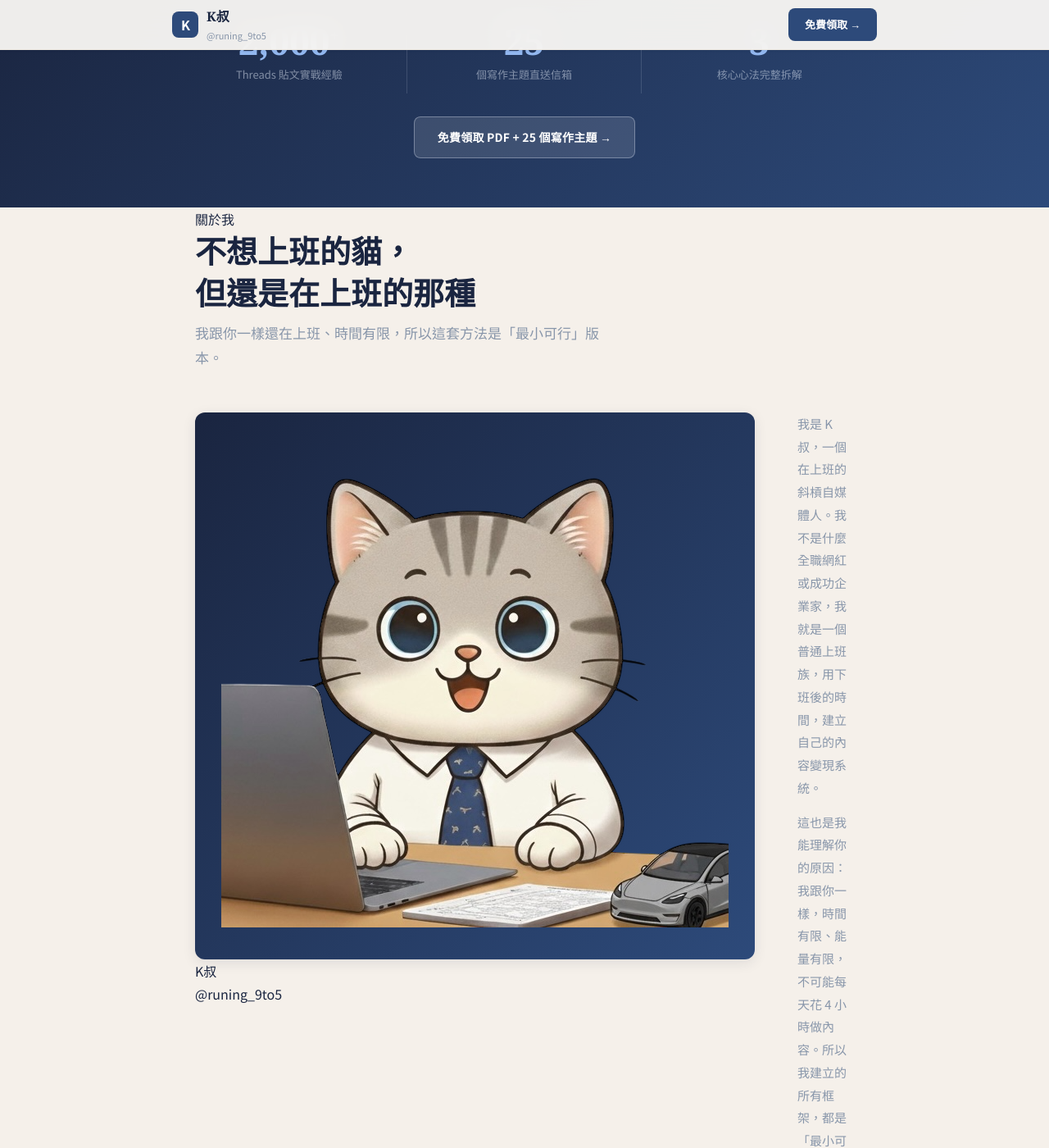
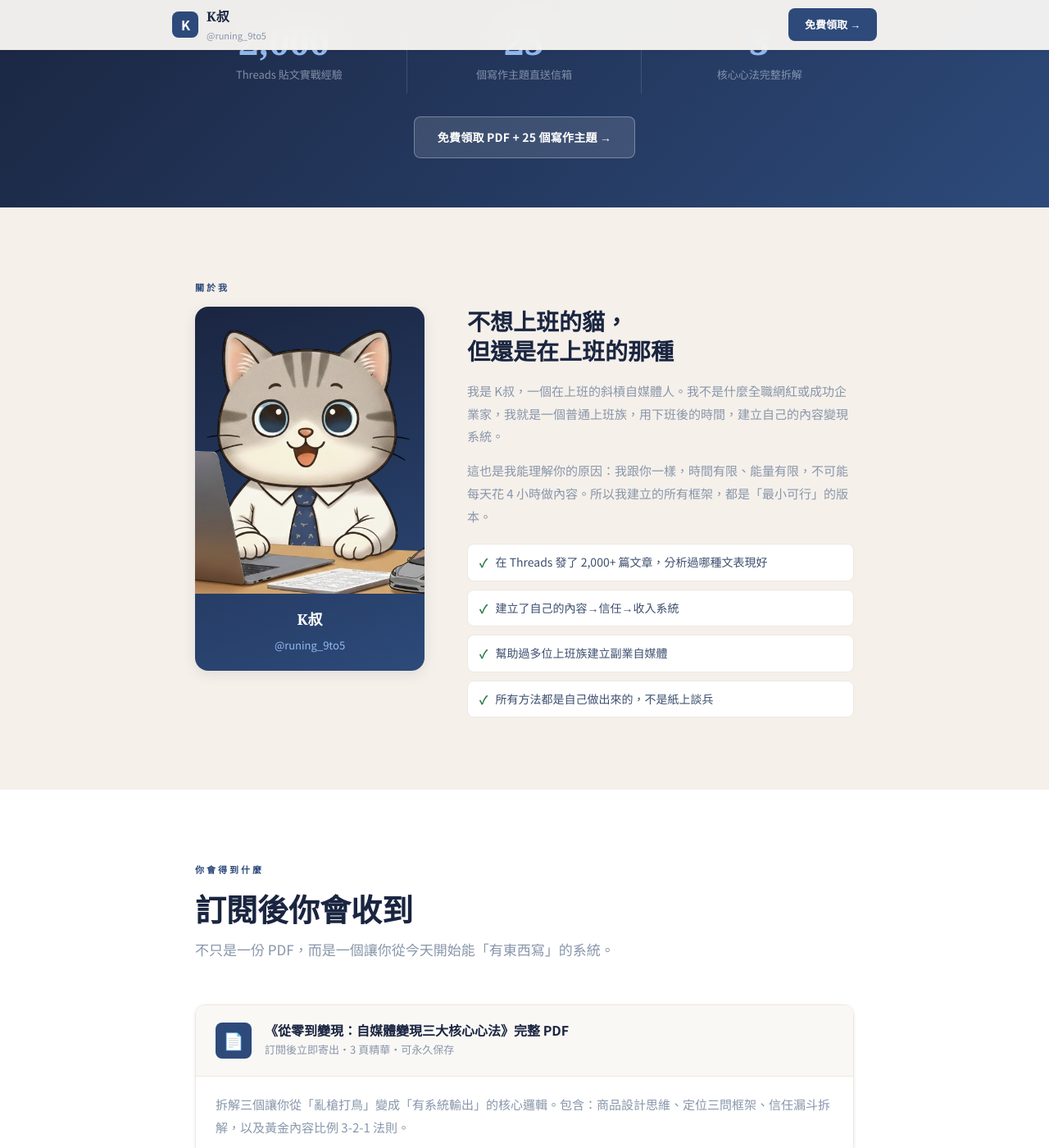
Before and after one commit to KenHAI666/Runing9TO5, a Jekyll site: the page landing-1.html, which Jekyll copies as it is, in a window 1280 px wide and 1400 px high, scrolled down 3140 px. Shown: the whole window at 82% size. Built offline with Jekyll 4.4.1, drawn with Linux system fonts in a browser that asks for light colours; some of the changed text lies outside the part shown.

Commit message:
Update landing-1.html

```diff
--- a/landing-1.html
+++ b/landing-1.html
@@ -524,24 +524,38 @@
 /* ── ABOUT ── */
 .about-section { padding: 88px 0; background: var(--cream); }
 .about-inner {
-  display: grid; grid-template-columns: 1fr 2fr;
-  gap: 52px; align-items: start;
+  display: grid;
+  grid-template-columns: 280px 1fr;
+  gap: 52px;
+  align-items: start;
 }
-@media(max-width:640px){ .about-inner { grid-template-columns: 1fr; } }
+@media(max-width:720px){ .about-inner { grid-template-columns: 1fr; } }
+
+/* 左欄：照片卡片 */
 .about-avatar {
-  background: linear-gradient(135deg, var(--navy) 0%, var(--navy-mid) 100%);
-  border-radius: 12px;
-  padding: 32px;
+  background: linear-gradient(160deg, var(--navy) 0%, var(--navy-mid) 100%);
+  border-radius: 16px;
+  overflow: hidden;
+  box-shadow: var(--shadow-md);
   text-align: center;
-  box-shadow: var(--shadow-md);
 }
-.avatar-icon { font-size: 64px; margin-bottom: 12px; }
+.about-avatar img {
+  width: 100%;
+  display: block;
+  object-fit: cover;
+  aspect-ratio: 4/5;
+}
+.about-avatar-footer {
+  padding: 16px 20px 20px;
+}
 .avatar-name {
   font-family: var(--serif);
   font-size: 18px; font-weight: 700; color: #fff;
   margin-bottom: 4px;
 }
 .avatar-handle { font-size: 13px; color: #93B8F0; }
+
+/* 右欄：文字 */
 .about-text h2 {
   font-family: var(--serif);
   font-size: 28px; font-weight: 700;
@@ -554,14 +568,21 @@
 }
 .about-cred-list {
   list-style: none; margin-top: 20px;
-  display: flex; flex-direction: column; gap: 8px;
+  display: flex; flex-direction: column; gap: 10px;
 }
 .about-cred-list li {
   font-size: 14px; color: var(--navy-light);
   display: flex; align-items: flex-start; gap: 10px;
+  padding: 10px 14px;
+  background: var(--white);
+  border: 1px solid var(--cream-dark);
+  border-radius: 8px;
+  line-height: 1.6;
 }
 .about-cred-list li::before {
-  content: '▸'; color: var(--navy-mid); flex-shrink: 0;
+  content: '✓'; color: var(--green);
+  font-weight: 700; flex-shrink: 0;
+  margin-top: 1px;
 }
 
 /* ── CTA SECTION ── */
@@ -929,21 +950,23 @@
 <!-- ══════════════════════════════════════════════════════════
      ABOUT
 ══════════════════════════════════════════════════════════ -->
-<section class="about reveal">
+<section class="about-section">
   <div class="wrap">
-    <span class="eyebrow">關於我</span>
-    <h2 class="section-h2">不想上班的貓，<br>但還是在上班的那種</h2>
-    <p class="section-intro">我跟你一樣還在上班、時間有限，所以這套方法是「最小可行」版本。</p>
+    <span class="label">關於我</span>
     <div class="about-inner">
-      <div class="about-card">
-        <div class="about-avatar"><img src="assets/images/in-1.PNG" alt="K叔"></div>
-        <div class="about-name">K叔</div>
-        <div class="about-handle">@runing_9to5</div>
+      <div class="about-avatar">
+        <img src="assets/images/in-1.PNG" alt="K叔" onerror="this.style.display='none';document.getElementById('about-emoji').style.display='flex'">
+        <div id="about-emoji" style="display:none;align-items:center;justify-content:center;padding:40px 0;font-size:80px;">🐱</div>
+        <div class="about-avatar-footer">
+          <div class="avatar-name">K叔</div>
+          <div class="avatar-handle">@runing_9to5</div>
+        </div>
       </div>
       <div class="about-text">
+        <h2>不想上班的貓，<br>但還是在上班的那種</h2>
         <p>我是 K叔，一個在上班的斜槓自媒體人。我不是什麼全職網紅或成功企業家，我就是一個普通上班族，用下班後的時間，建立自己的內容變現系統。</p>
         <p>這也是我能理解你的原因：我跟你一樣，時間有限、能量有限，不可能每天花 4 小時做內容。所以我建立的所有框架，都是「最小可行」的版本。</p>
-        <ul class="cred-list">
+        <ul class="about-cred-list">
           <li>在 Threads 發了 2,000+ 篇文章，分析過哪種文表現好</li>
           <li>建立了自己的內容→信任→收入系統</li>
           <li>幫助過多位上班族建立副業自媒體</li>
@@ -1256,8 +1279,7 @@
 <!-- ── FOOTER ── -->
 <footer>
   <div class="footer-inner">
-    <div class="about-avatar"><img src="assets/images/in-1.PNG" alt="K叔"></div>
-    <div class="footer-brand">K叔 @runing_9to5</div>
+    <div class="footer-brand">🐱 K叔 @runing_9to5</div>
     <div class="footer-sub">
       不想上班的貓 ・ © 2025 ・
       <a href="#">隱私政策</a> ・ <a href="#">取消訂閱</a>
@@ -1284,35 +1306,32 @@
 </script>
 
 <script>
-var WEBHOOK_URL = 'https://kenhai-n8n.hf.space/webhook/subscribe';
-
 function submitForm() {
   var email = document.getElementById('fieldEmail').value.trim();
-  var name  = document.getElementById('fieldName').value.trim();
+  var name = document.getElementById('fieldName').value.trim();
 
   if (!email) {
     document.getElementById('fieldEmail').focus();
     return;
   }
 
-  var btn = document.querySelector('.cta-submit-btn');
-  btn.disabled = true;
-  btn.textContent = '送出中…';
+  var formUrl = 'https://docs.google.com/forms/d/e/1FAIpQLSfUVw2XuMpZBhVwMQ5EbNdd4a3Lrb738qWgBOj5eat7hoB2BQ/formResponse';
+  var body = new URLSearchParams();
+  body.append('entry.551449593', name);
+  body.append('entry.610402703', email);
 
-  fetch(WEBHOOK_URL, {
+  fetch(formUrl, {
     method: 'POST',
-    headers: { 'Content-Type': 'application/json' },
-    body: JSON.stringify({ name: name, email: email })
-  })
-  .then(function(res) {
-    if (!res.ok) throw new Error('server error');
+    mode: 'no-cors',
+    headers: { 'Content-Type': 'application/x-www-form-urlencoded' },
+    body: body.toString()
+  }).then(function() {
     document.getElementById('subscribeForm').style.display = 'none';
     document.getElementById('formSuccess').style.display = 'block';
-  })
-  .catch(function() {
-    btn.disabled = false;
-    btn.textContent = '立即免費領取 →';
-    alert('送出失敗，請稍後再試或直接寄信給我 🙏');
+  }).catch(function() {
+    // no-cors 模式下 catch 不會觸發，成功也視為送出
+    document.getElementById('subscribeForm').style.display = 'none';
+    document.getElementById('formSuccess').style.display = 'block';
   });
 }
 
```
